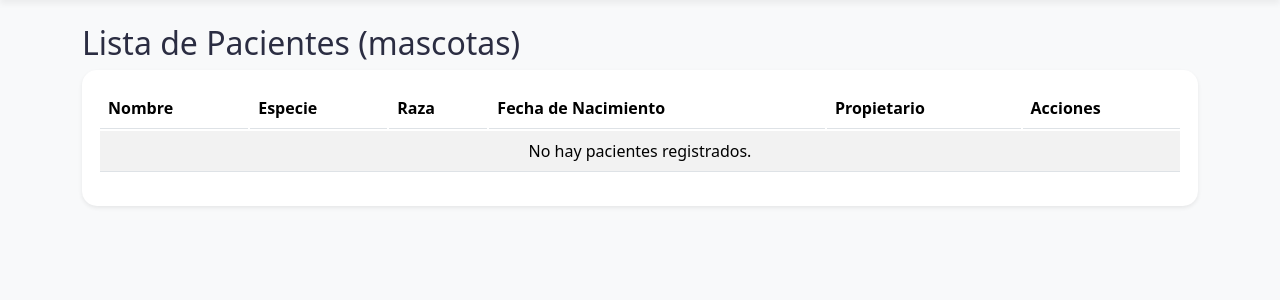
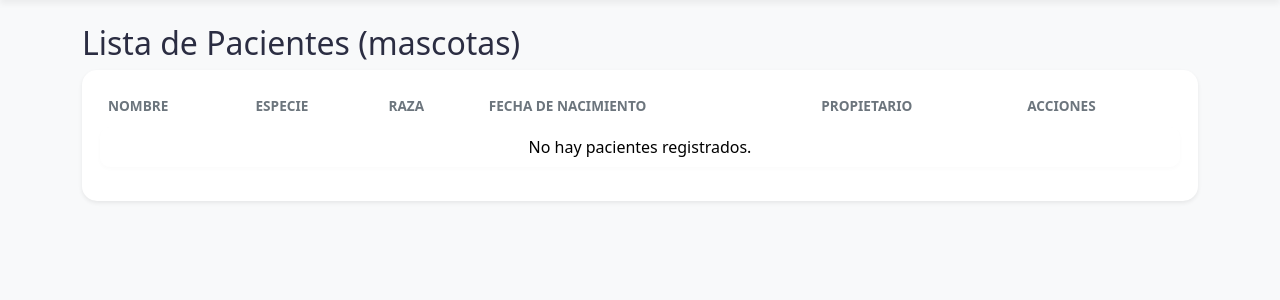
Before and after one commit to MiguelAngelRamos/veterinaria-django, a Django app: template templates/pacientes/paciente_list.html in a window 1280 px wide. Shown: the part 56-356 px from the top of the page. Run offline with Django 3.2, Linux system fonts and the light colour scheme; the template is opened without the code that fills it, so the values that code supplies are empty; some libraries are stand-ins or nearby versions.

Commit message:
estilos terminados

```diff
--- a/pacientes/static/css/custom.css
+++ b/pacientes/static/css/custom.css
@@ -125,3 +125,41 @@ body {
 .table {
   border-collapse: separate;
 }
+
+.table thead th {
+  border: none;
+  color: #6c757d;
+  font-weight: 600;
+  text-transform: uppercase;
+  font-size: 0.85rem;
+}
+
+.table tbody td {
+  background-color: #fff;
+  box-shadow: 0 2px 5px rgba(0, 0, 0, 0.02);
+  border-radius: 10px;
+  transition: transform 0.3s ease;
+}
+
+.table tbody tr:hover {
+  transform: scale(1.01);
+}
+
+.table td {
+  vertical-align: middle; /* Centra el texto o los botones perfectamente en medio (arriba y abajo) */
+  border: none;
+}
+
+/* Truco maestro para las tablas
+las filas (tr)  cuando tengas problemas  para redondear las esquinas de las tablas, lo que puedes hacer es redondear las celdas (td) de la primera y última columna, así se verá como si toda la fila tuviera las esquinas redondeadas.
+*/
+
+.table td:first-child {
+  border-top-left-radius: 10px;
+  border-bottom-left-radius: 10px;
+}
+
+.table td:last-child {
+  border-top-right-radius: 10px;
+  border-bottom-right-radius: 10px;
+}
```
